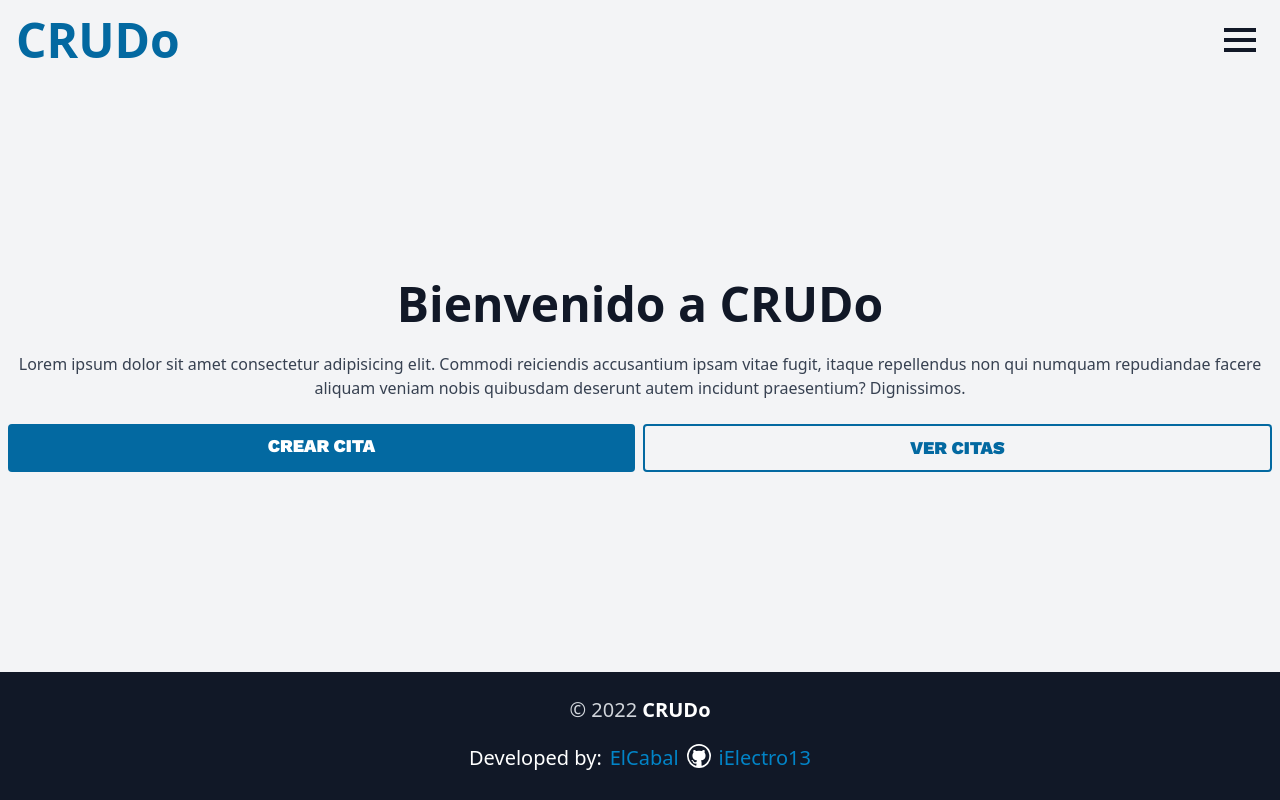
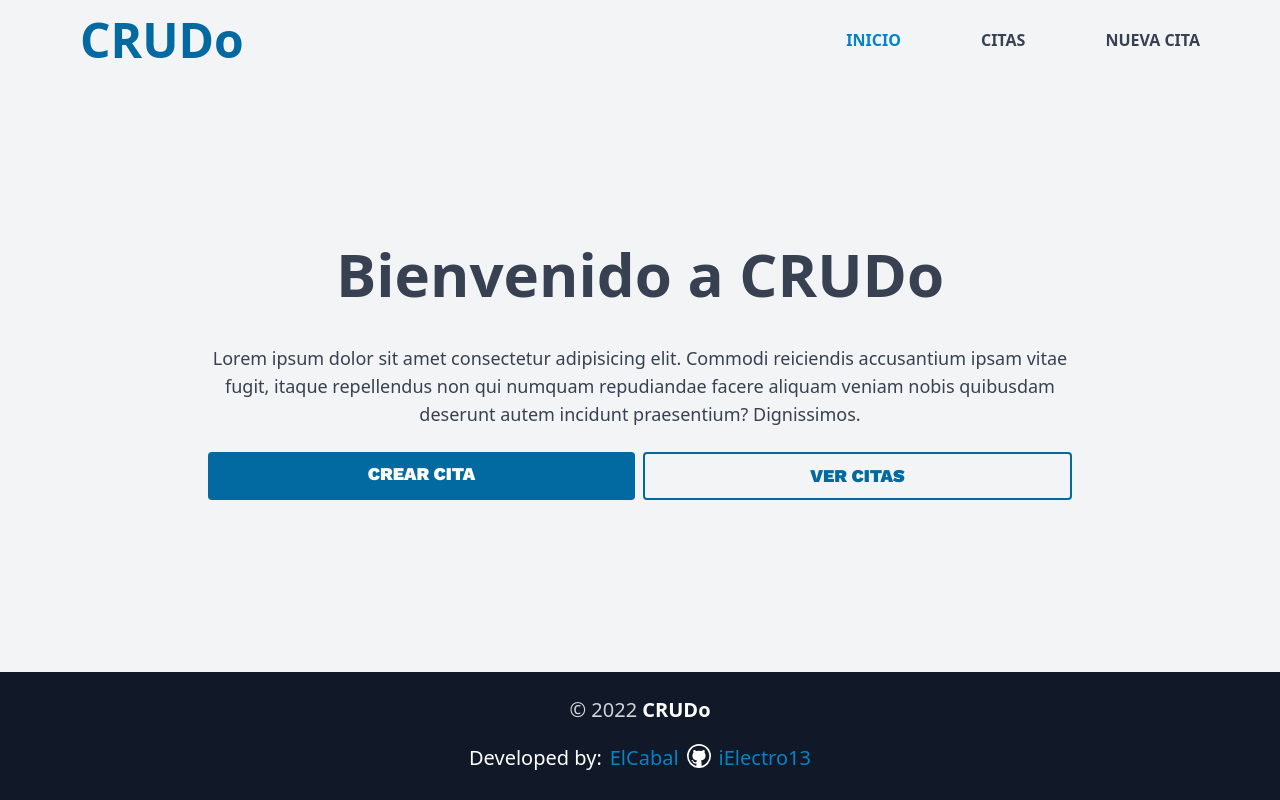
Before and after one commit to ElCabal/CRUDo-, a React (Vite) app: page / in a window 1280 px wide. Built offline with nearby package versions, Linux system fonts and the light colour scheme.

Commit message:
changes section navbar and page landing

```diff
--- a/src/components/pages/Landing.jsx
+++ b/src/components/pages/Landing.jsx
@@ -1,23 +1,30 @@
 import React from "react";
 import { Link } from "react-router-dom";
+import MainLayout from "../sections/MainLayout";
 
 const Landing = () => {
   return (
+    <MainLayout title="Bienvenido a CRUDo">
       <div className="flex flex-col justify-center items-center p-2 w-full gap-6">
-            <h1 className="font-primary font-black text-gray-900 text-5xl text-center">
+        {/* <h1 className="font-primary font-black text-gray-900 text-5xl text-center">
           Bienvenido a CRUDo
-            </h1>
-            <p className="text-center">
+        </h1> */}
+        <p className="text-center text-lg">
           Lorem ipsum dolor sit amet consectetur adipisicing elit. Commodi
-                reiciendis accusantium ipsam vitae fugit, itaque repellendus non
-                qui numquam repudiandae facere aliquam veniam nobis quibusdam
-                deserunt autem incidunt praesentium? Dignissimos.
+          reiciendis accusantium ipsam vitae fugit, itaque repellendus non qui
+          numquam repudiandae facere aliquam veniam nobis quibusdam deserunt
+          autem incidunt praesentium? Dignissimos.
         </p>
         <div className="flex gap-2 w-full">
-                <Link to="/newdate" className="btn btn-primary">CREAR CITA</Link>
-                <Link to="/datelist" className="btn btn-secondary">VER CITAS</Link>
+          <Link to="/newdate" className="btn btn-primary">
+            CREAR CITA
+          </Link>
+          <Link to="/datelist" className="btn btn-secondary">
+            VER CITAS
+          </Link>
         </div>
       </div>
+    </MainLayout>
   );
 };
 
--- a/src/components/sections/Navbar.jsx
+++ b/src/components/sections/Navbar.jsx
@@ -5,24 +5,62 @@ import { NavLink, Link } from "react-router-dom";
 const Navbar = () => {
   const [isOpen, setIsOpen] = useState(false);
   return (
-        <nav className="p-4 flex justify-between items-center w-full relative">
-            <Link to="/" className="font-secondary font-black text-5xl text-sky-700 cursor-pointer">
+    <nav className="py-4 px-5 flex justify-between items-center w-full relative lg:px-20">
+      <Link
+        to="/"
+        className="font-secondary font-black text-5xl text-sky-700 cursor-pointer"
+      >
         CRUDo
       </Link>
-            <BiMenu onClick={()=> setIsOpen(!isOpen)} className="text-gray-900 text-5xl cursor-pointer active:scale-95" />
-            { isOpen &&
+      <BiMenu
+        onClick={() => setIsOpen(!isOpen)}
+        className="text-gray-900 text-5xl cursor-pointer active:scale-95 lg:hidden"
+      />
+      {isOpen && (
         <div className="absolute flex flex-col justify-center items-center bg-gray-900 text-sky-600 font-montserrat font-black w-full gap-4 py-4 top-full left-0">
-                    <NavLink onClick={()=> setIsOpen(false)} to="/" className={({ isActive }) => (isActive ? 'text-white' : 'inactive')}>
+          <NavLink
+            onClick={() => setIsOpen(false)}
+            to="/"
+            className={({ isActive }) => (isActive ? "text-white" : "inactive")}
+          >
             INICIO
           </NavLink>
-                    <NavLink onClick={()=> setIsOpen(false)} to="/datelist" className={({ isActive }) => (isActive ? 'text-white' : 'inactive')}>
+          <NavLink
+            onClick={() => setIsOpen(false)}
+            to="/datelist"
+            className={({ isActive }) => (isActive ? "text-white" : "inactive")}
+          >
             CITAS
           </NavLink>
-                    <NavLink onClick={()=> setIsOpen(false)} to="/newdate" className={({ isActive }) => (isActive ? 'text-white' : 'inactive')}>
+          <NavLink
+            onClick={() => setIsOpen(false)}
+            to="/newdate"
+            className={({ isActive }) => (isActive ? "text-white" : "inactive")}
+          >
             NUEVA CITA
           </NavLink>
         </div>
-            }
+      )}
+      <div className="hidden gap-20 font-black lg:flex ">
+        <NavLink
+          to="/"
+          className={({ isActive }) => (isActive ? "text-sky-600" : "inactive")}
+        >
+          INICIO
+        </NavLink>
+        <NavLink
+          to="/datelist"
+          className={({ isActive }) => (isActive ? "text-sky-600" : "inactive")}
+        >
+          CITAS
+        </NavLink>
+        <NavLink
+          to="/newdate"
+          className={({ isActive }) => (isActive ? "text-sky-600" : "inactive")}
+        >
+          NUEVA CITA
+        </NavLink>
+      </div>
     </nav>
   );
 };
```
Lines whose indentation alone changed are shown as unchanged.
